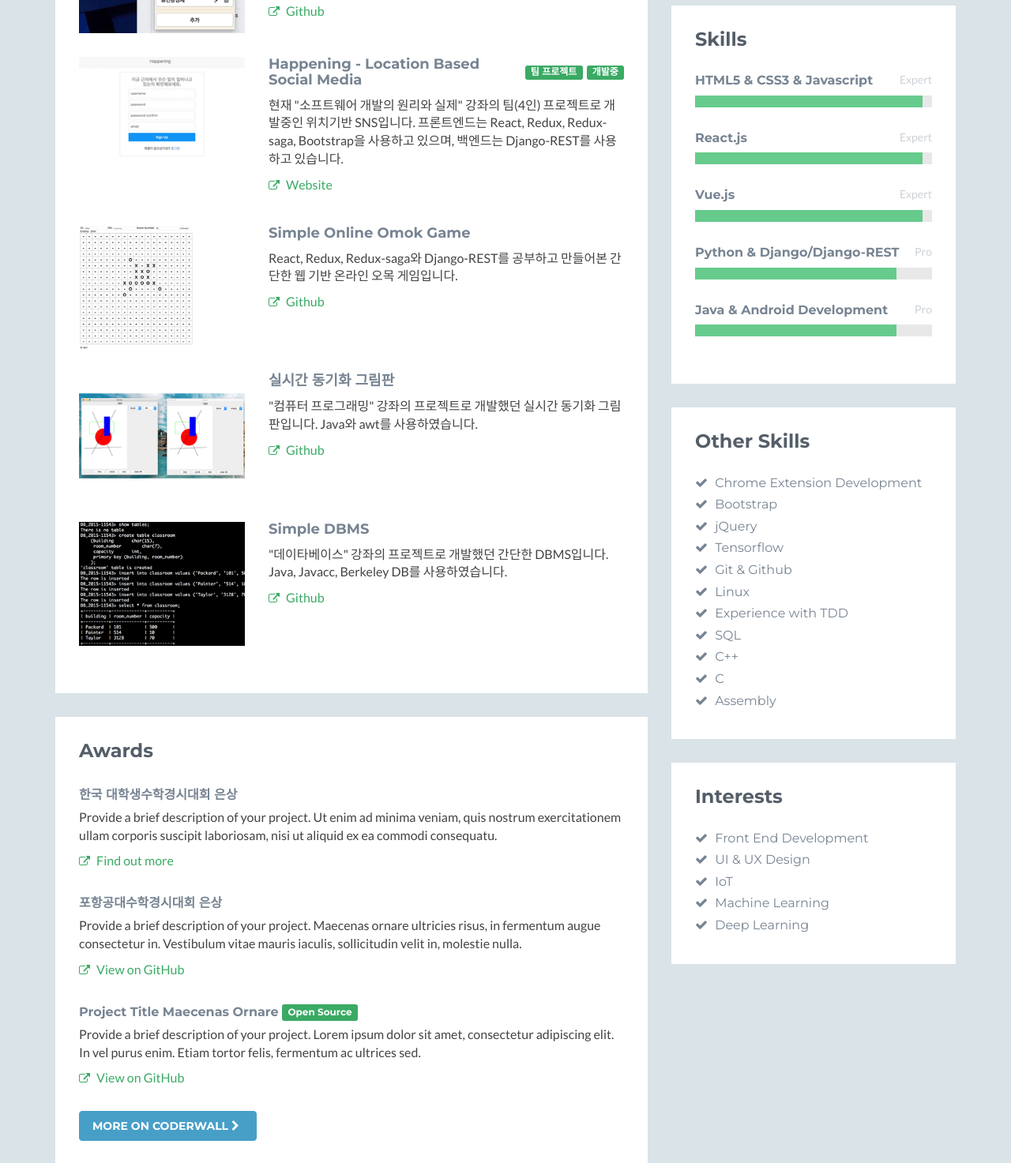
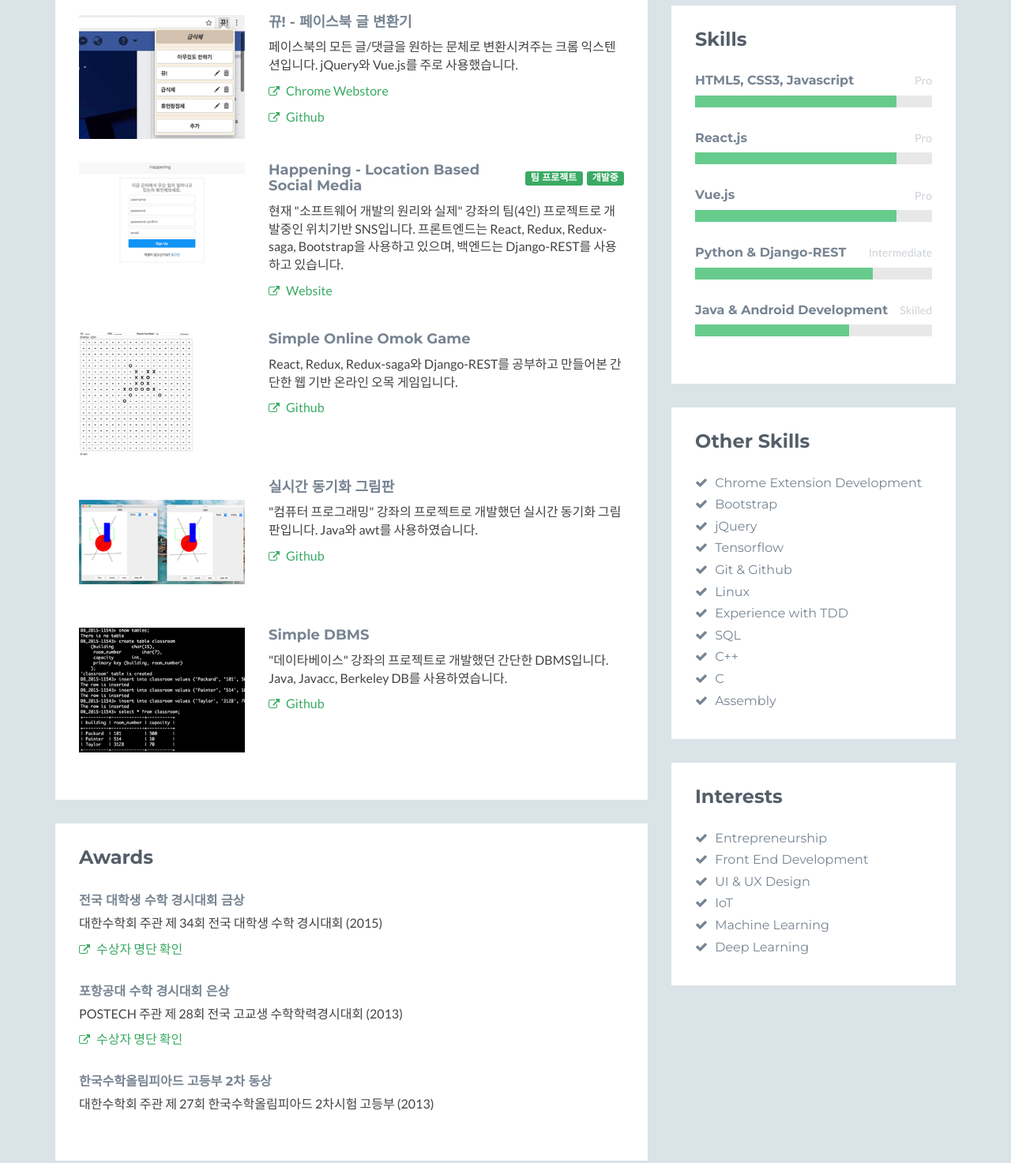
Before and after one commit to hssuh96/hssuh96.github.io, a plain HTML site: page index.html in a window 1280 px wide. Shown: the part 724-2197 px from the top of the page at 79% size. Drawn offline with Linux system fonts and the light colour scheme.

Commit message:
edit About Me

```diff
--- a/assets/css/styles.css
+++ b/assets/css/styles.css
@@ -367,13 +367,16 @@ iframe {
   position: relative;
   margin-top: 0;
   margin-bottom: 10;
+  display: flex;
+  justify-content: space-between;
+  align-items: center;
 }
 .skills .skillset .level-title .level-label {
   color: #ccd1d6;
   font-size: 14px;
   font-weight: 400;
   font-family: "Lato", arial, sans-serif;
-  position: absolute;
+  position: relative;
   right: 0;
   top: 0;
 }
--- a/index.html
+++ b/index.html
@@ -59,8 +59,11 @@
                     <div class="section-inner">
                         <h2 class="heading">About Me</h2>
                         <div class="content">
-                            <p>이 포트폴리오 사이트는 아직 미완성입니다.</p>
-                            <p>그래도 뽑고 싶으시다면 연락 주세요.</p>
+                            <p>안녕하세요, 저는 현재 서울대학교 컴퓨터공학부 3학년에 재학중인 서희수입니다.</p>
+                            <!-- <p>고등학교때까지는 수학, 물리올림피아드 공부를 하다가 갑자기 컴퓨터가 재미있어보여서 컴퓨터공학부에 오게 되었지만, 굉장히 만족스럽게 다니고 있습니다.</p> -->
+                            <p>프론트엔드 개발, 머신러닝 등등 다양한 분야에 관심이 많고, 새로운 분야를 공부하는 것을 즐기는 개발자입니다. 컴퓨터 분야 외에도 UI &amp; UX Design, 미학, 영화, 경제 등의 분야에도 관심이 많고 그런쪽의 소식을 접하는 것도 좋아합니다.</p>
+                            <p>스스로 빠른 학습속도를 가지고 있다고 자부하며 새로운 분야를 공부할 때에도 별 두려움을 느끼지 않는 편입니다.</p>
+                            <p>어떤 분야에서 일을 하게 되더라도, 창조적인 아이디어들을 발산할 수 있는 분야라면 항상 환영입니다.</p>
                         </div><!--//content-->
                     </div><!--//section-inner-->
                 </section><!--//section-->
@@ -135,23 +138,19 @@
                         <h2 class="heading">Awards</h2>
                         <div class="content">
                             <div class="item">
-                                <h3 class="title">한국 대학생수학경시대회 은상</h3>
-                                <p class="summary">Provide a brief description of your project. Ut enim ad minima veniam, quis nostrum exercitationem ullam corporis suscipit laboriosam, nisi ut aliquid ex ea commodi consequatu.</p>
-                                <p><a class="more-link" href="http://themes.3rdwavemedia.com/website-templates/responsive-bootstrap-theme-for-mobile-apps-delta/" target="_blank"><i class="fa fa-external-link"></i> Find out more</a></p>
+                                <h3 class="title">전국 대학생 수학 경시대회 금상</h3>
+                                <p class="summary">대한수학회 주관 제 34회 전국 대학생 수학 경시대회 (2015)</p>
+                                <p><a class="more-link" href="http://www.kms.or.kr/kms/university%20students%20contest/34-2-3246.htm" target="_blank"><i class="fa fa-external-link"></i> 수상자 명단 확인</a></p>
                             </div><!--//item-->
                             <div class="item">
-                                <h3 class="title">포항공대수학경시대회 은상</h3>
-                                <p class="summary">Provide a brief description of your project. Maecenas ornare ultricies risus, in fermentum augue consectetur in. Vestibulum vitae mauris iaculis, sollicitudin velit in, molestie nulla. </p>
-                                <p><a class="more-link" href="http://themes.3rdwavemedia.com/website-templates/responsive-bootstrap-theme-for-mobile-apps-delta/" target="_blank"><i class="fa fa-external-link"></i> View on GitHub</a></p>
+                                <h3 class="title">포항공대 수학 경시대회 은상</h3>
+                                <p class="summary">POSTECH 주관 제 28회 전국 고교생 수학학력경시대회 (2013)</p>
+                                <p><a class="more-link" href="http://postech.ac.kr/postech-제-28회-수학학력경시대회-입상자-발표자-명단/?pageds=1&k=수학학력경시대회&c=#;" target="_blank"><i class="fa fa-external-link"></i> 수상자 명단 확인</a></p>
                             </div><!--//item-->
                             <div class="item">
-                                <h3 class="title"><a href="#">Project Title Maecenas Ornare</a> <span class="label label-theme">Open Source</span></h3>
-                                <p class="summary">Provide a brief description of your project. Lorem ipsum dolor sit amet, consectetur adipiscing elit. In vel purus enim. Etiam tortor felis, fermentum ac ultrices sed.</p>
-                                <p><a class="more-link" href="http://themes.3rdwavemedia.com/website-templates/responsive-bootstrap-theme-for-mobile-apps-delta/" target="_blank"><i class="fa fa-external-link"></i> View on GitHub</a></p>
+                                <h3 class="title">한국수학올림피아드 고등부 2차 동상</h3>
+                                <p class="summary">대한수학회 주관 제 27회 한국수학올림피아드 2차시험 고등부 (2013)</p>
                             </div><!--//item-->
-
-                            <a class="btn btn-cta-secondary" href="#">More on CoderWall <i class="fa fa-chevron-right"></i></a>
-
                         </div><!--//content-->
                     </div><!--//section-inner-->
                 </section><!--//section-->
@@ -195,31 +194,7 @@
                             <div class="skillset">
 
                                 <div class="item">
-                                    <h3 class="level-title">HTML5 &amp; CSS3 &amp; Javascript<span class="level-label">Expert</span></h3>
-                                    <div class="level-bar">
-                                        <div class="level-bar-inner" data-level="96%">
-                                        </div>
-                                    </div><!--//level-bar-->
-                                </div><!--//item-->
-
-                                <div class="item">
-                                    <h3 class="level-title">React.js<span class="level-label" data-toggle="tooltip" data-placement="left" data-animation="true" title="Also familiar with Redux and Redux-saga">Expert</span></h3>
-                                    <div class="level-bar">
-                                        <div class="level-bar-inner" data-level="96%">
-                                        </div>
-                                    </div><!--//level-bar-->
-                                </div><!--//item-->
-
-                                <div class="item">
-                                    <h3 class="level-title">Vue.js<span class="level-label">Expert</span></h3>
-                                    <div class="level-bar">
-                                        <div class="level-bar-inner" data-level="96%">
-                                        </div>
-                                    </div><!--//level-bar-->
-                                </div><!--//item-->
-
-                                <div class="item">
-                                    <h3 class="level-title">Python &amp; Django/Django-REST<span class="level-label">Pro</span></h3>
+                                    <h3 class="level-title">HTML5, CSS3, Javascript<span class="level-label">Pro</span></h3>
                                     <div class="level-bar">
                                         <div class="level-bar-inner" data-level="85%">
                                         </div>
@@ -227,9 +202,33 @@
                                 </div><!--//item-->
 
                                 <div class="item">
-                                    <h3 class="level-title">Java &amp; Android Development<span class="level-label">Pro</span></h3>
+                                    <h3 class="level-title">React.js<span class="level-label" data-toggle="tooltip" data-placement="left" data-animation="true" title="Also familiar with Redux and Redux-saga">Pro</span></h3>
                                     <div class="level-bar">
                                         <div class="level-bar-inner" data-level="85%">
+                                        </div>
+                                    </div><!--//level-bar-->
+                                </div><!--//item-->
+
+                                <div class="item">
+                                    <h3 class="level-title">Vue.js<span class="level-label">Pro</span></h3>
+                                    <div class="level-bar">
+                                        <div class="level-bar-inner" data-level="85%">
+                                        </div>
+                                    </div><!--//level-bar-->
+                                </div><!--//item-->
+
+                                <div class="item">
+                                    <h3 class="level-title"><span>Python &amp; Django-REST</span><span class="level-label">Intermediate</span></h3>
+                                    <div class="level-bar">
+                                        <div class="level-bar-inner" data-level="75%">
+                                        </div>
+                                    </div><!--//level-bar-->
+                                </div><!--//item-->
+
+                                <div class="item">
+                                    <h3 class="level-title">Java &amp; Android Development<span class="level-label">Skilled</span></h3>
+                                    <div class="level-bar">
+                                        <div class="level-bar-inner" data-level="65%">
                                         </div>
                                     </div><!--//level-bar-->
                                 </div><!--//item-->
@@ -265,6 +264,7 @@
                         <h2 class="heading">Interests</h2>
                         <div class="content">
                             <ul class="list-unstyled">
+                              <li><h3><i class="fa fa-check"></i> Entrepreneurship</h3></li>
                               <li><h3><i class="fa fa-check"></i> Front End Development</h3></li>
                               <li><h3><i class="fa fa-check"></i> UI &amp; UX Design</h3></li>
                               <li><h3><i class="fa fa-check"></i> IoT</h3></li>
```
